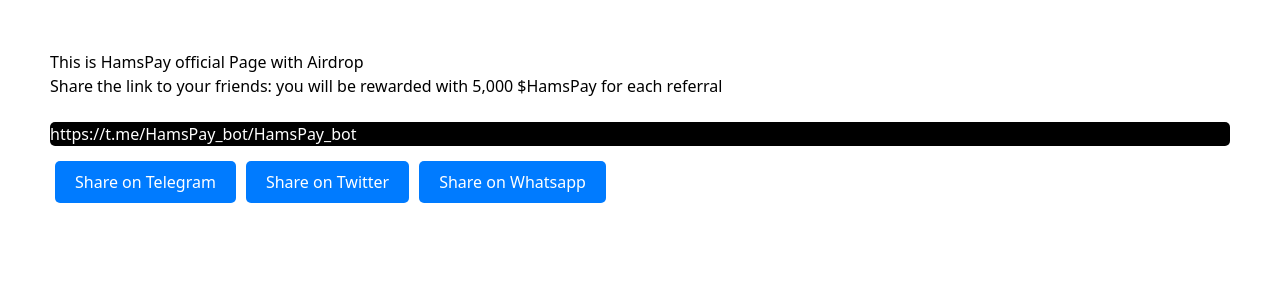
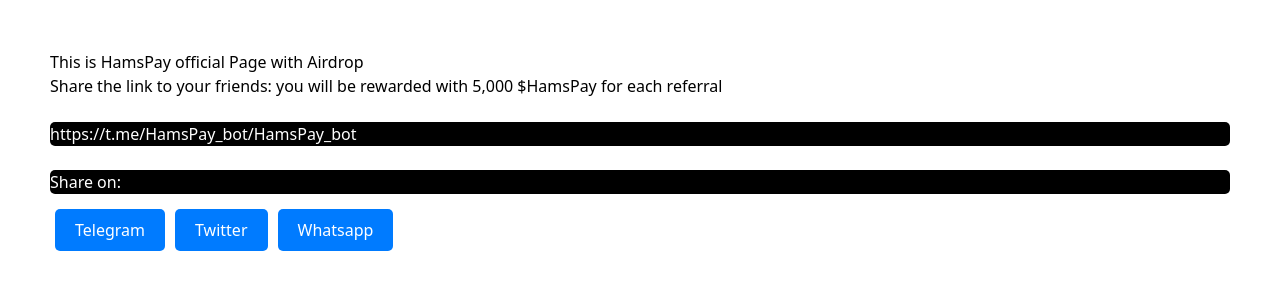
Before and after one commit to ceecosmonew/hamsPays, a React (Vite) app: page /hamspage in a window 1280 px wide. Shown: the top 300 px of the page. Built offline with nearby package versions, Linux system fonts and the light colour scheme.

Commit message:
Update hamspage.tsx

```diff
--- a/src/hamspage.tsx
+++ b/src/hamspage.tsx
@@ -8,12 +8,14 @@
   <br></br>
   <div className="container fluid">
   <h4 className="pri text-center">https://t.me/HamsPay_bot/HamsPay_bot</h4>
+     <br></br>
+    <h4 className="pri text-center">Share on:</h4>
   </div>
   <br></br>
   <div className="butt text-center">
-    <a href="https://t.me/share/url?url=https://t.me/HamsPay_bot" target="_blank">Share on Telegram</a>
-    <a href="https://twitter.com/intent/tweet/url?url=https://t.me/HamsPay_bot" target="_blank">Share on Twitter</a>
-      <a href="https://api.whatsapp.com/send?text=https://t.me/HamsPay_bot" target="_blank">Share on Whatsapp</a>
+    <a href="https://t.me/share/url?url=https://t.me/HamsPay_bot" target="_blank">Telegram</a>
+    <a href="https://twitter.com/intent/tweet/url?url=https://t.me/HamsPay_bot" target="_blank">Twitter</a>
+      <a href="https://api.whatsapp.com/send?text=https://t.me/HamsPay_bot" target="_blank">Whatsapp</a>
 
     </div>
     </div>
```
